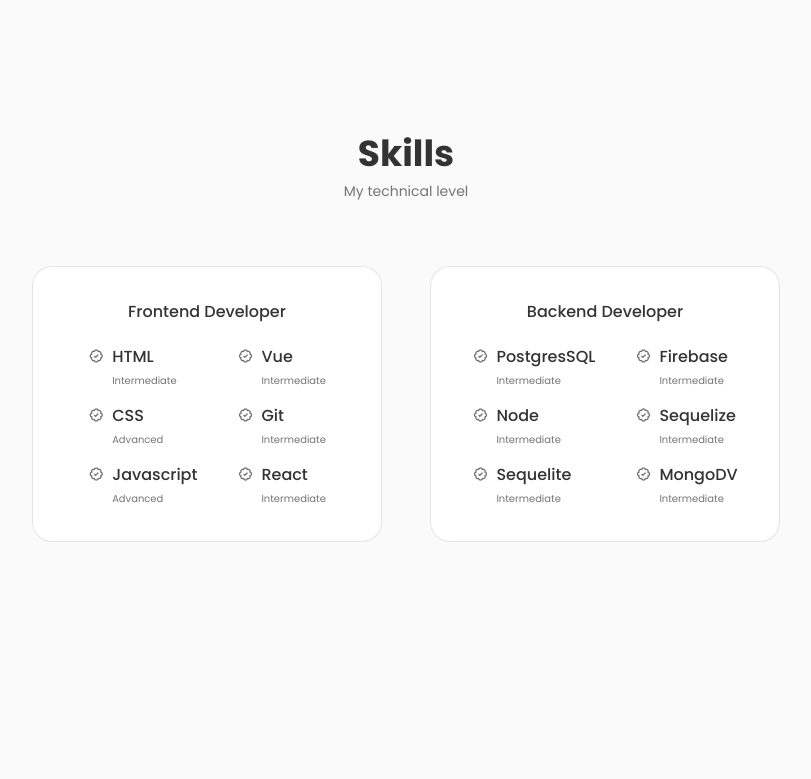
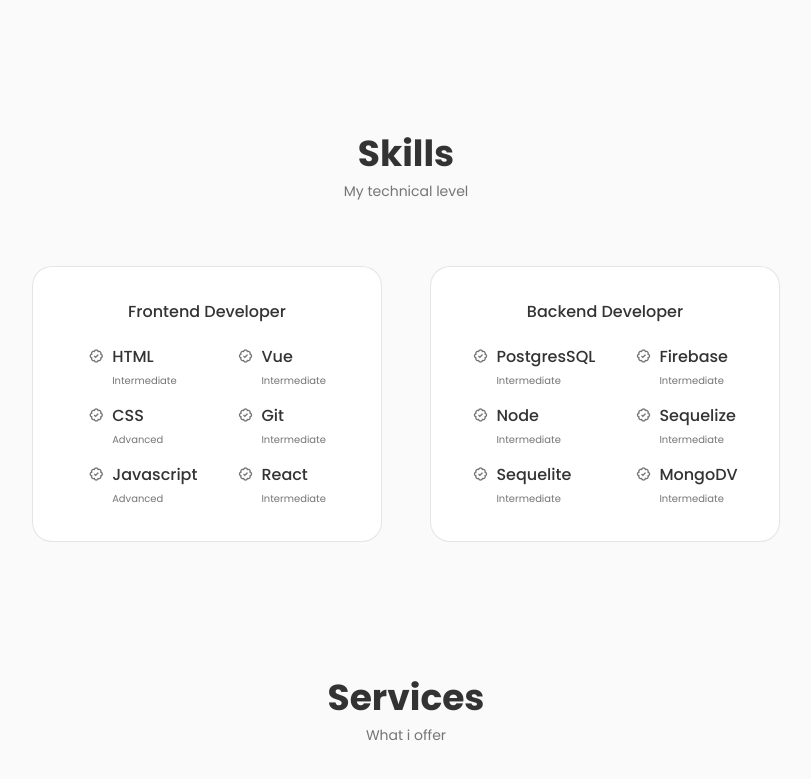
Before and after one commit to EstebanLuu/Portfolio-react, a React (Create React App) app: page / in a window 1280 px wide. Shown: the part 1181-1960 px from the top of the page, without its empty margins (234-1045 px from the left). Before the commit the page ends 1755 px from the top, so only its background shows below. Built offline with nearby package versions, Linux system fonts and the light colour scheme.

Commit message:
services

```diff
--- a/src/App.js
+++ b/src/App.js
@@ -3,6 +3,7 @@
 import Home from "./components/Home/Home.jsx";
 import About from "./components/About/About.jsx";
 import Skills from "./components/Skills/Skills.jsx";
+import Services from "./components/Services/Services.jsx";
 
 function App() {
   return (
@@ -12,6 +13,7 @@
         <Home />
         <About />
         <Skills />
+        <Services />
       </main>
     </>
   );
--- /dev/null
+++ b/src/components/Services/Services.jsx
@@ -0,0 +1,23 @@
+import React from "react";
+import styled from "styled-components";
+
+const Services = () => {
+  return (
+    <ServicesContainer className="services section" id="services">
+      <h2 className="section__title">Services</h2>
+      <span className="section__subtitle">What i offer</span>
+
+      <div className="services__container container grid">
+        <div className="services__content">
+          <div>
+            <i className="uil uil services__icon"></i>
+          </div>
+        </div>
+      </div>
+    </ServicesContainer>
+  );
+};
+
+export default Services;
+
+const ServicesContainer = styled.section``;
```
